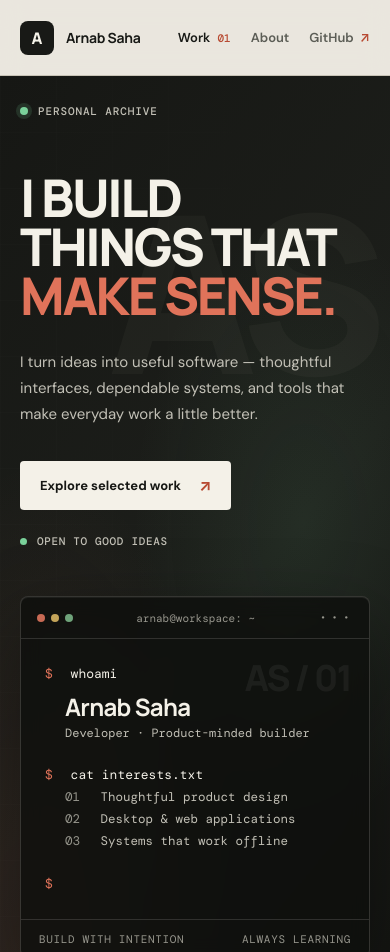
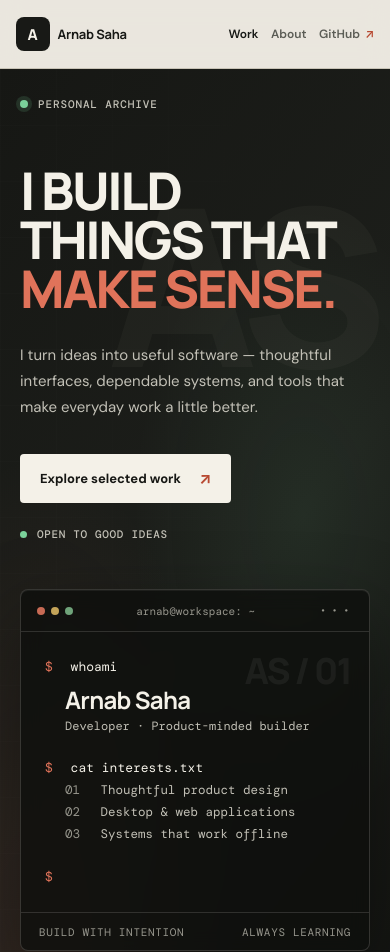
Before and after one commit to arnabsaha7/arnabsaha7.github.io, a plain HTML site: page index.html in a window 390 px wide. Shown: the top 952 px of the page. Drawn offline with nearby package versions, Linux system fonts and the light colour scheme; no server answers.

Commit message:
styling updates

```diff
--- a/index.html
+++ b/index.html
@@ -113,7 +113,6 @@
           </div>
           <div class="preview-footer">
             <span>OFFLINE-FIRST PRODUCTIVITY</span>
-            <span>OPEN PROJECT <b aria-hidden="true">↗</b></span>
           </div>
         </a>
 
--- a/styles.css
+++ b/styles.css
@@ -1072,3 +1072,96 @@ h1 span {
     animation-iteration-count: 1 !important;
   }
 }
+
+/* Mobile header refinement — keep the identity and navigation on one clean row. */
+@media (max-width: 640px) {
+  .site-header {
+    height: auto;
+    min-height: 68px;
+  }
+
+  .header-inner {
+    min-height: 68px;
+    height: auto;
+    padding-left: clamp(14px, 4vw, 22px);
+    padding-right: clamp(14px, 4vw, 22px);
+    gap: 12px;
+  }
+
+  .signature {
+    flex: 0 0 auto;
+    min-width: 0;
+    gap: 8px;
+  }
+
+  .signature-mark {
+    width: 34px;
+    height: 34px;
+    flex: 0 0 34px;
+    border-radius: 8px;
+    font-size: 15px;
+  }
+
+  .signature-name {
+    white-space: nowrap;
+    font-size: 13px;
+    line-height: 1;
+  }
+
+  .header-nav {
+    flex: 0 0 auto;
+    gap: clamp(11px, 3.2vw, 20px);
+    margin-left: auto;
+  }
+
+  .header-nav a {
+    display: inline-flex;
+    align-items: center;
+    gap: 4px;
+    white-space: nowrap;
+    font-size: 12px;
+    line-height: 1;
+  }
+
+  .header-nav .nav-current span {
+    display: none;
+  }
+
+  .external {
+    display: inline;
+    margin-left: 1px;
+    font-size: 12px;
+    line-height: 1;
+  }
+}
+
+@media (max-width: 380px) {
+  .header-inner {
+    gap: 8px;
+    padding-left: 12px;
+    padding-right: 12px;
+  }
+
+  .signature {
+    gap: 7px;
+  }
+
+  .signature-mark {
+    width: 30px;
+    height: 30px;
+    flex-basis: 30px;
+    font-size: 14px;
+  }
+
+  .signature-name {
+    font-size: 12px;
+  }
+
+  .header-nav {
+    gap: 10px;
+  }
+
+  .header-nav a {
+    font-size: 11px;
+  }
+}
```
